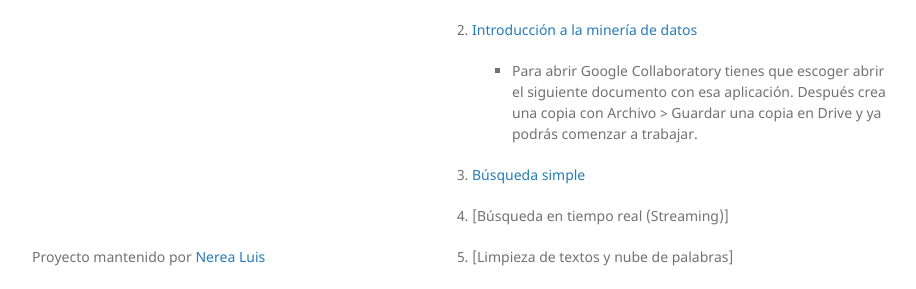
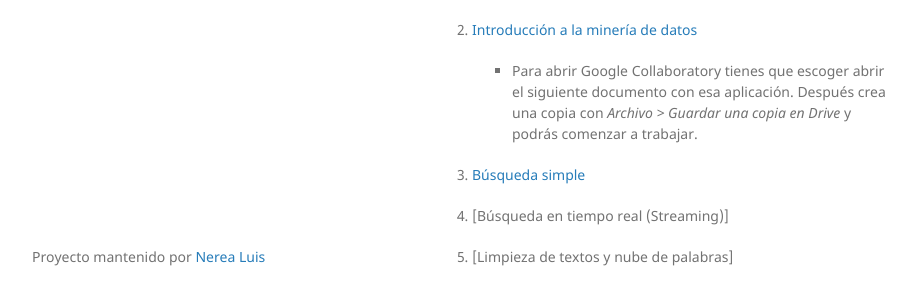
Before and after one commit to nerealuis/Twitter-API-sentiment, a Jekyll site: the page built from index.md, in a window 1280 px wide and 900 px high, scrolled down 1952 px. Shown: the part 522-811 px from the top of the window, without its empty margins (178-1094 px from the left). Built offline with Jekyll 4.4.1, drawn with Linux system fonts in a browser that asks for light colours.

```diff
--- a/index.md
+++ b/index.md
@@ -87,11 +87,11 @@ Para llevar a cabo este taller es necesario validarse como desarrollador dentro
 
 * **Durante la sesión en vivo**
 
-	1. [Presentación sobre Natural Language Processing](https://docs.google.com/presentation/d/1SiqhSGy1oeoDrtVvsHXXJ2yuLadsiSGp6FsYqCBf2yA/edit?usp=sharing)
+	1. [Presentación sobre Natural Language Processing](https://drive.google.com/file/d/1wCBZ2IvYbNmdbbepKVMKNORvAdNDGis6/view?usp=sharing)
 
 	1. [Introducción a la minería de datos](./intro-textos.md)
 
-		* Para abrir Google Collaboratory tienes que escoger abrir el siguiente documento con esa aplicación. Después crea una copia con Archivo > Guardar una copia en Drive y ya podrás comenzar a trabajar.
+		* Para abrir Google Collaboratory tienes que escoger abrir el siguiente documento con esa aplicación. Después crea una copia con _Archivo > Guardar una copia en Drive_ y podrás comenzar a trabajar.
 	1. [Búsqueda simple](https://drive.google.com/file/d/1L4j4YpvIoaJ1TUgg2c-AEU8iAa5P2anb/view?usp=sharing)
 
 	1. [Búsqueda en tiempo real (Streaming)]
```
